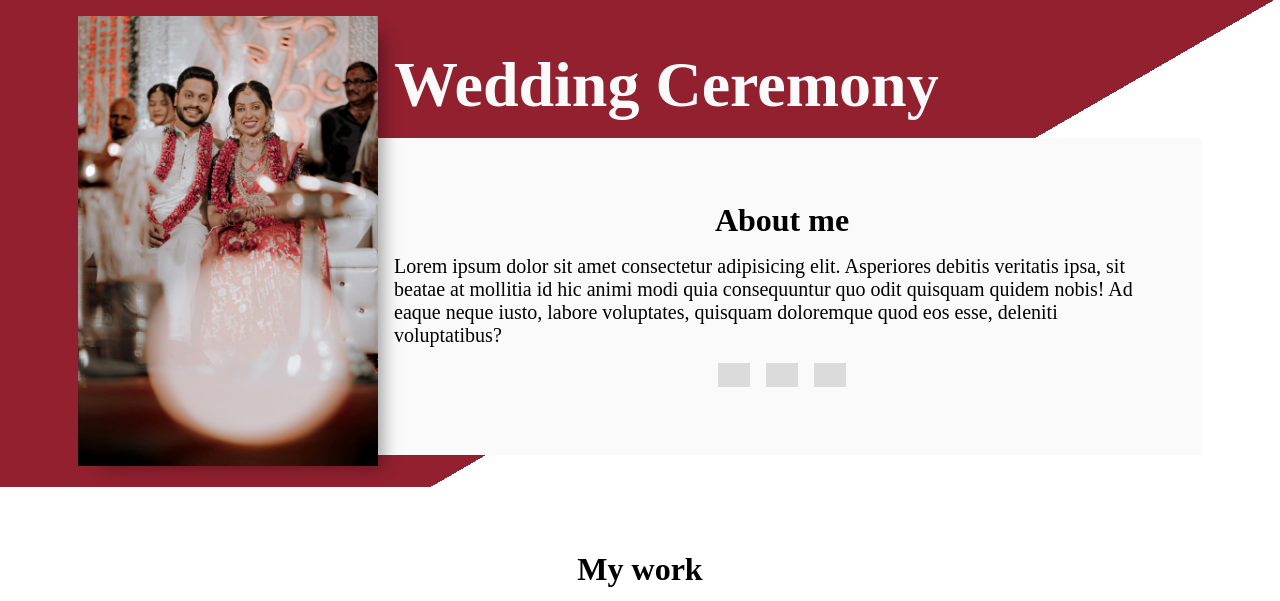
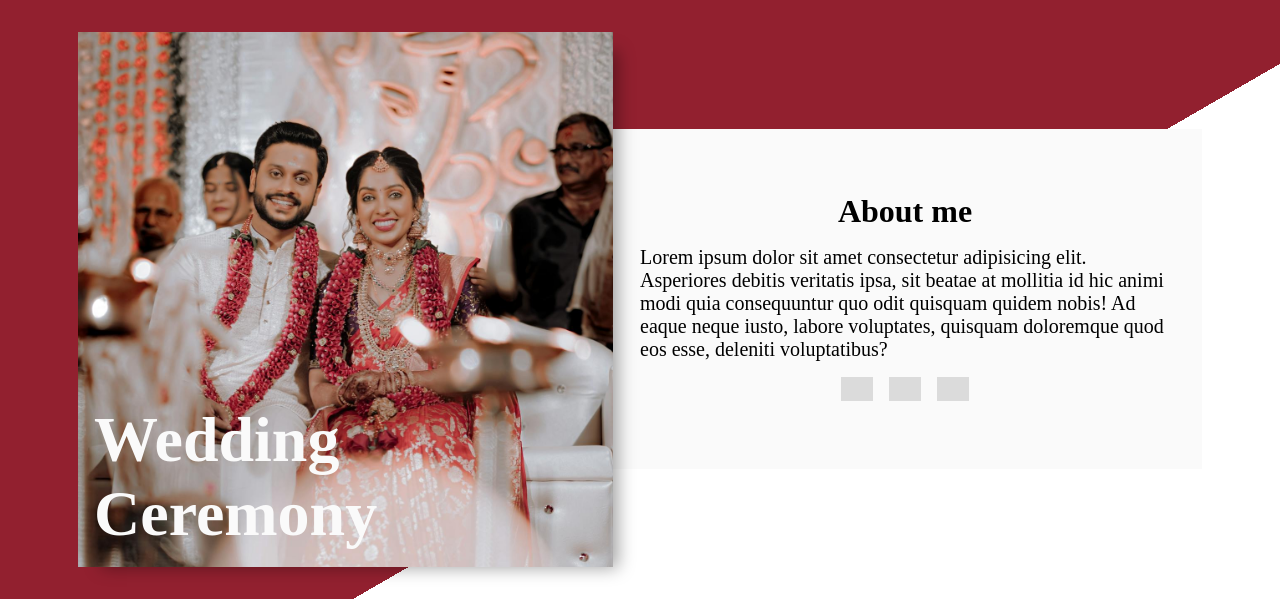
Before and after one commit to cauanoli/homepage, a plain HTML site: page index.html in a window 1280 px wide. Shown: the top 601 px of the page. Drawn offline with Linux system fonts and the light colour scheme; grey boxes are pictures that could not be loaded.

Commit message:
feat: style large screen

```diff
--- a/style.css
+++ b/style.css
@@ -158,3 +158,38 @@ section p {
     justify-content: start;
   }
 }
+
+@media (min-width: 1124px) {
+  .page-header {
+    display: grid;
+    grid-template-columns: 1fr 64px 1fr;
+    grid-template-rows: 1fr;
+    align-items: center;
+    gap: 0;
+  }
+
+  .page-header__image {
+    float: none;
+    z-index: 2;
+    max-width: 90%;
+    aspect-ratio: 1/1;
+    object-fit: cover;
+    object-position: top;
+    grid-row: 1;
+    grid-column: 1/3;
+    grid-row: 1/3;
+    margin: 0;
+  }
+
+  .page-header__title {
+    z-index: 3;
+  }
+
+  .about-me {
+    background-color: #fafafa;
+    padding: 4rem 2rem;
+    grid-column: 2/4;
+    grid-row: 1/3;
+    box-shadow: ;
+  }
+}
```
